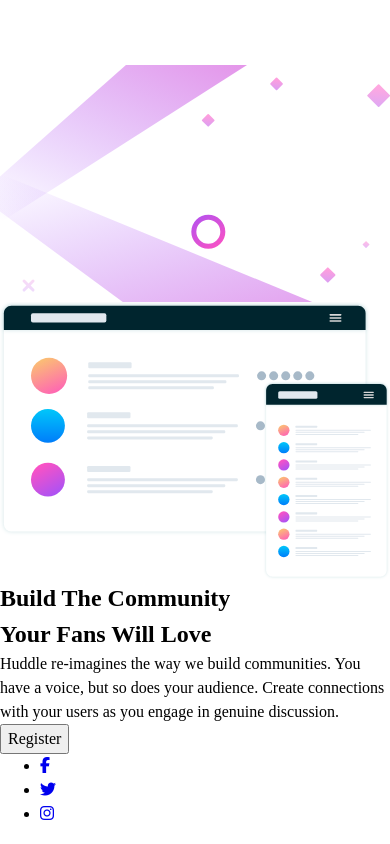
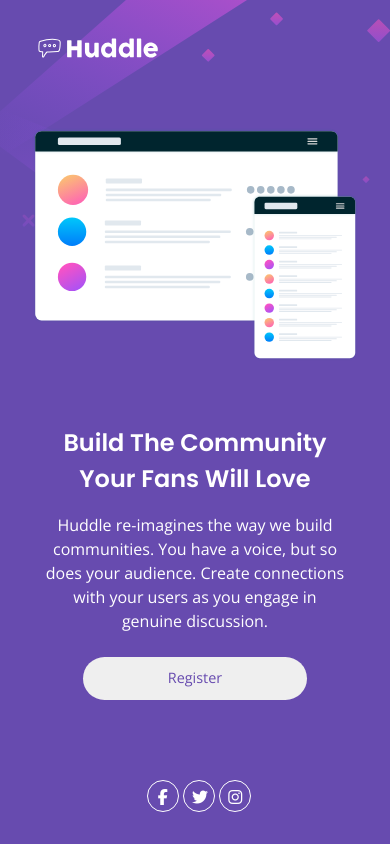
Before and after one commit to oryanhach/huddle-landing-page, a plain HTML site: page index.html in a window 390 px wide. Drawn offline with nearby package versions, Linux system fonts and the light colour scheme.

Commit message:
added mobile design

```diff
--- a/index.html
+++ b/index.html
@@ -39,7 +39,7 @@
       <picture class="hero__background">
         <source srcset="images/bg-mobile.svg" media="(max-width: 375px)">
         <source srcset="images/bg-desktop.svg" media="(max-width: 1440px)">
-        <img src="images/bg-desktop.svg" class="hero__mockup" alt="" aria-hidden="true">
+        <img src="images/bg-desktop.svg" class="background__img" alt="" aria-hidden="true">
       </picture>
 
       <img src="images/illustration-mockups.svg" class="hero__mockup" alt="illustration mockup of the ui">
--- a/style.css
+++ b/style.css
@@ -92,3 +92,80 @@ h6 {
 #__next {
 	isolation: isolate;
 }
+
+body {
+	background-color: var(--clr-primary-violet);
+	font-family: var(--ff-primary);
+	color: var(--clr-white);
+	font-weight: var(--fw-regular);
+}
+
+.huddle__header {
+	padding: 2rem;
+}
+
+.header__logo {
+	height: 2rem;
+}
+
+.hero__background {
+	position: absolute;
+	top: 0;
+	z-index: -1;
+}
+
+.hero__mockup {
+	z-index: 2;
+	padding: 2rem;
+}
+
+.hero__content {
+	text-align: center;
+	padding: 2rem;
+}
+
+.hero__title {
+	font-weight: var(--fw-bold);
+	font-family: var(--ff-secondary);
+	margin-bottom: 1rem;
+}
+
+.hero__text {
+	margin-bottom: 1.5rem;
+}
+
+.hero__btn {
+	border-radius: 10rem;
+	border: none;
+	width: 14rem;
+	height: 2.7rem;
+	color: var(--clr-primary-violet);
+	font-size: 0.9rem;
+	margin-bottom: 3rem;
+}
+
+.hero__btn:hover {
+	background-color: var(--clr-primary-magenta);
+	color: var(--clr-white);
+	cursor: pointer;
+}
+
+.footer__socials {
+	list-style: none;
+	margin-bottom: 2rem;
+	text-align: center;
+	padding-right: 2rem;
+}
+
+.footer__socials li {
+	display: inline-block;
+}
+
+.footer__icon {
+	color: var(--clr-white);
+	border: 1px solid var(--clr-white);
+	border-radius: 50%;
+	padding: 0.5rem;
+	width: 2rem;
+	height: 2rem;
+}
```
